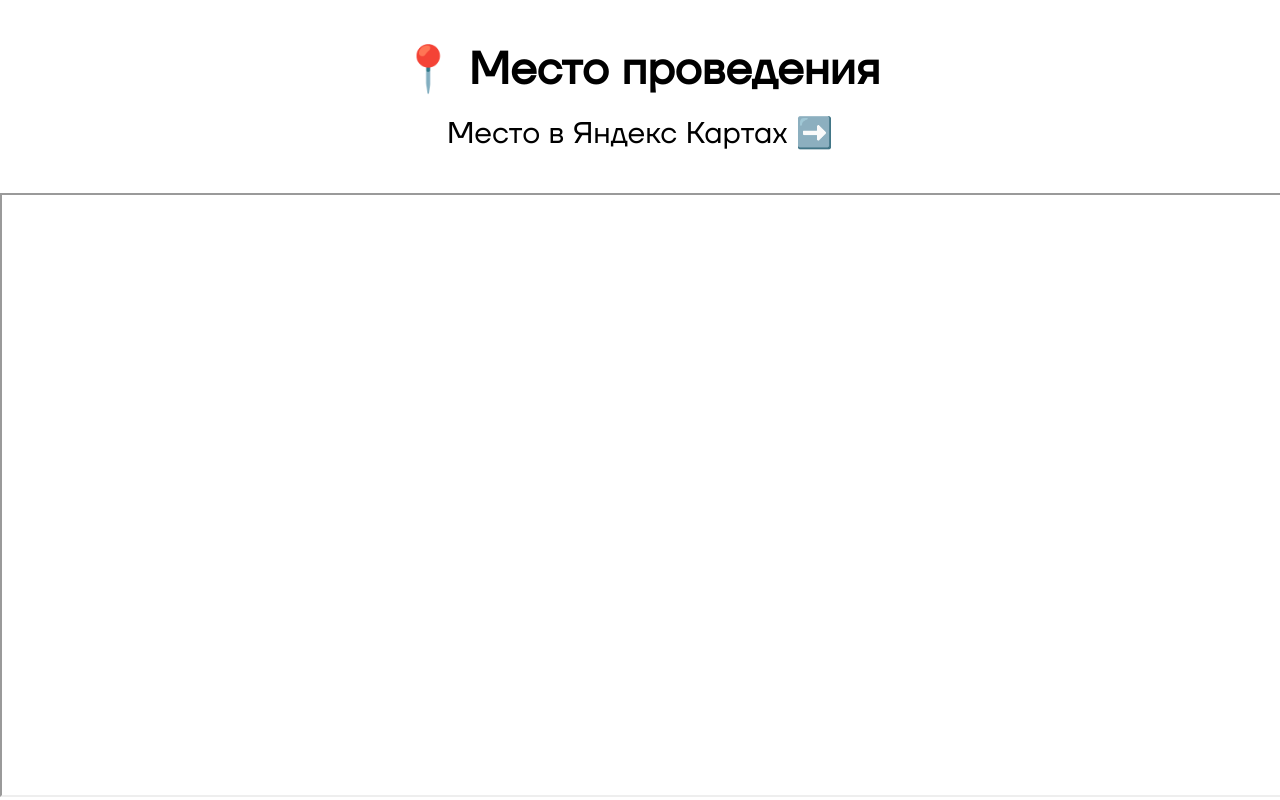
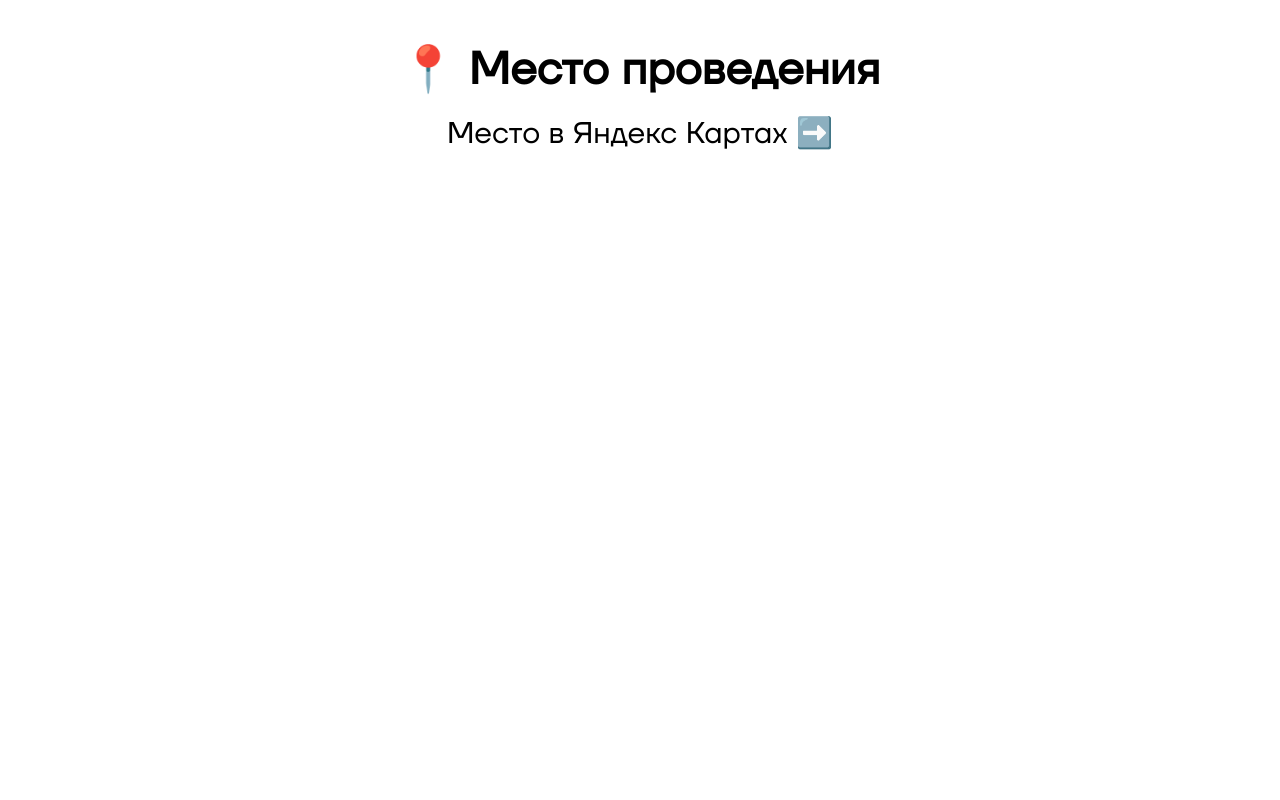
Before and after one commit to ivan-14-trifonov/lager, a React (Create React App) app: page / in a window 1280 px wide. Shown: the part 2805-3605 px from the top of the page. After the commit the page ends 2998 px from the top, so only its background shows below. Built offline with nearby package versions, Linux system fonts and the light colour scheme; the HTML template or start-up script is replaced by a standard one.

Commit message:
2024 1.4

```diff
--- a/src/blocks/coordinates/index.tsx
+++ b/src/blocks/coordinates/index.tsx
@@ -22,37 +22,14 @@ export const Coordinates = () => {
 				Место в Яндекс Картах ➡️
 				</a>
 			</div>
-			<div className="map1">
-{/*				<a className="map2" href="https://yandex.ru/maps?utm_medium=mapframe&utm_source=maps" rel="noreferrer">
-						Яндекс Карты
-				</a>*/}
-{/*      			<a
-      			    className="map3"
-      			    rel="noreferrer"
-      				href="https://yandex.ru/maps/?ll=38.384608%2C53.866330&mode=search&sll=38.421775%2C53.916805&text=53.916805%2C38.421775&z=10">
-      				Место проведения лагеря — Яндекс Карты
-      			</a>*/}
+{/*			<div className="map1">
 				<iframe
 				className="map"
 				title="Карта"
 				rel="noreferrer"
 				src="https://yandex.ru/map-widget/v1/?um=constructor%3A0527761ad143fd73b15e27a3e83db3890f6f61933be19f3b5c8a6fc116c7f5f0&amp;source=constructor"
-				// width="500"
-				// height="400"
-				// frameborder="0"
 				></iframe>
-{/*      			<iframe
-      			    className="map"
-				title="Карта"
-				rel="noreferrer"
-				    src="https://yandex.ru/maps/-/CCUD4RvbtA"
-      				//src="https://yandex.ru/map-widget/v1/-/CCUDETDrdD"
-
-      				// frameborder="0"
-      				// allowfullscreen="true"
-      				>
-      			</iframe>*/}
-      		</div>
+      		</div>*/}
 		</div>
 		)
 }
```
